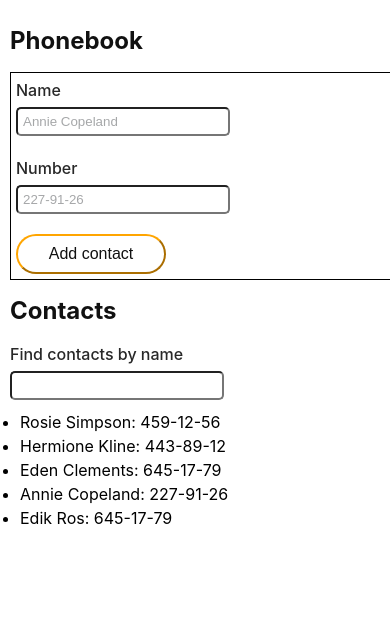
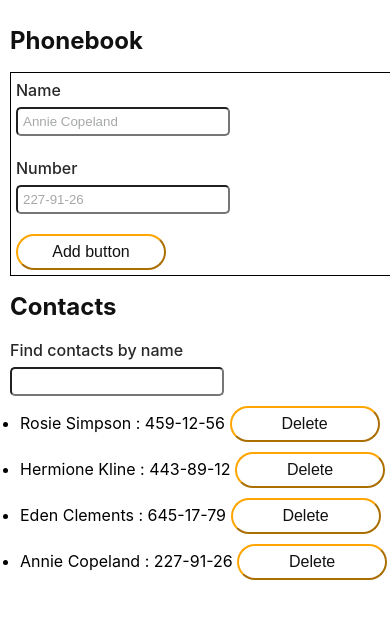
Before and after one commit to Illia-Shatokhin/goit-react-hw-02-phonebook, a React (Create React App) app: page / in a window 390 px wide. Shown: the top 618 px of the page. Built offline with nearby package versions, Linux system fonts and the light colour scheme.

Commit message:
finished phonebook app

```diff
--- a/src/components/App.jsx
+++ b/src/components/App.jsx
@@ -13,7 +13,6 @@ export class App extends Component {
       { id: 'id-2', name: 'Hermione Kline', number: '443-89-12' },
       { id: 'id-3', name: 'Eden Clements', number: '645-17-79' },
       { id: 'id-4', name: 'Annie Copeland', number: '227-91-26' },
-      { id: 'id-5', name: 'Edik Ros', number: '645-17-79' },
     ],
     filter: '',
   };
@@ -55,6 +54,8 @@ export class App extends Component {
               ? [{ name: 'No contacts', number: '', id: '0' }]
               : this.filteredArrOfContacts
           }
+          contacts={this.state.contacts}
+          setAppState={this.setAppState}
         />
       </div>
     );
--- /dev/null
+++ b/src/components/button/Button.jsx
@@ -0,0 +1,15 @@
+import css from './Button.module.css';
+import PropTypes from 'prop-types';
+
+export const Button = ({ type, text, id, onClick }) => (
+  <button className={css.addButton} type={type} onClick={onClick} id={id}>
+    {text}
+  </button>
+);
+
+Button.propTypes = {
+  type: PropTypes.string,
+  text: PropTypes.string,
+  id: PropTypes.string,
+  onClick: PropTypes.func,
+};
--- /dev/null
+++ b/src/components/button/Button.module.css
@@ -0,0 +1,20 @@
+.addButton {
+  padding: 10px;
+  width: 150px;
+  border-radius: 74px;
+  border-color: orange;
+  background-color: transparent;
+  color: #111;
+  text-align: center;
+  font-size: 16px;
+  font-weight: 500;
+  line-height: 12px;
+  cursor: pointer;
+}
+
+.addButton:hover,
+.addButton:focus {
+  border-color: #111;
+  background-color: #111;
+  color: orange;
+}
--- a/src/components/contact-list-item/ContactListItem.module.css
+++ b/src/components/contact-list-item/ContactListItem.module.css
@@ -0,0 +1,7 @@
+.listItem {
+  margin-bottom: 10px;
+}
+
+.listItem:last-child {
+  margin-bottom: 0;
+}
--- a/src/components/contact-list-item/ContactsListItem.jsx
+++ b/src/components/contact-list-item/ContactsListItem.jsx
@@ -1,9 +1,15 @@
 import css from './ContactListItem.module.css';
+import PropTypes from 'prop-types';
 
-export const ContactListItem = ({ option }) => {
+export const ContactListItem = ({ option, children }) => {
   return (
     <li className={css.listItem}>
-      {option.name}: {option.number}
+      {option.name} : {option.number} {children}
     </li>
   );
 };
+
+ContactListItem.propTypes = {
+  option: PropTypes.object,
+  children: PropTypes.element,
+};
--- a/src/components/contacts-list/ContactsList.jsx
+++ b/src/components/contacts-list/ContactsList.jsx
@@ -1,12 +1,36 @@
 import { ContactListItem } from 'components/contact-list-item/ContactsListItem';
 import css from './ContactsList.module.css';
+import { Button } from 'components/button/Button';
+import { deleteContactById } from 'components/deleteContactById';
+import PropTypes from 'prop-types';
 
-export const ContactsList = ({ options }) => {
+export const ContactsList = ({ options, contacts, setAppState }) => {
   return (
     <ul className={css.list}>
       {options.map(option => (
-        <ContactListItem key={option.id} option={option} />
+        <ContactListItem key={option.id} option={option}>
+          {option.name !== 'No contacts' && (
+            <Button
+              type="button"
+              text="Delete"
+              id={option.id}
+              onClick={e => {
+                deleteContactById(
+                  e.target.getAttribute('id'),
+                  contacts,
+                  setAppState
+                );
+              }}
+            />
+          )}
+        </ContactListItem>
       ))}
     </ul>
   );
 };
+
+ContactsList.propTypes = {
+  options: PropTypes.array,
+  contacts: PropTypes.array,
+  setAppState: PropTypes.func,
+};
--- /dev/null
+++ b/src/components/deleteContactById.js
@@ -0,0 +1,6 @@
+export function deleteContactById(id, contacts, setAppState) {
+  const filteredArr = contacts.filter(contact => {
+    return contact.id !== id;
+  });
+  setAppState({ contacts: filteredArr, filter: '' });
+}
--- a/src/components/phonebook-form/PhonebookForm.jsx
+++ b/src/components/phonebook-form/PhonebookForm.jsx
@@ -2,6 +2,8 @@ import { Component } from 'react';
 import css from './PhonebookForm.module.css';
 import { LabelInput } from 'components/label-input/LabelInput';
 import { nanoid } from 'nanoid';
+import PropTypes from 'prop-types';
+import { Button } from 'components/button/Button';
 
 export class PhonebookForm extends Component {
   static defaultProps = {
@@ -18,11 +20,14 @@ export class PhonebookForm extends Component {
     const newContact = [
       { name: this.state.name, number: this.state.number, id: nanoid() },
     ];
-
-    const newArrOfContacts = [...this.props.contacts, ...newContact];
-    this.props.setAppState({
-      contacts: newArrOfContacts,
-    });
+    if (this.props.contacts.some(contact => this.state.name === contact.name)) {
+      alert(`${this.state.name} is already in contacts`);
+    } else {
+      const newArrOfContacts = [...this.props.contacts, ...newContact];
+      this.props.setAppState({
+        contacts: newArrOfContacts,
+      });
+    }
     this.setState({
       name: '',
       number: '',
@@ -56,10 +61,13 @@ export class PhonebookForm extends Component {
           title="Phone number must be digits and can contain spaces, dashes, parentheses and can start with +"
           labelName="Number"
         />
-        <button className={css.addButton} type="submit">
-          Add contact
-        </button>
+        <Button type="sumbit" text="Add button" />
       </form>
     );
   }
 }
+
+PhonebookForm.propTypes = {
+  contacts: PropTypes.array,
+  setAppState: PropTypes.func,
+};
--- a/src/components/phonebook-form/PhonebookForm.module.css
+++ b/src/components/phonebook-form/PhonebookForm.module.css
@@ -6,24 +6,3 @@
   gap: 20px;
   margin-bottom: 15px;
 }
-
-.addButton {
-  padding: 12px 24px;
-  width: 150px;
-  border-radius: 74px;
-  border-color: orange;
-  background-color: transparent;
-  color: #111;
-  text-align: center;
-  font-size: 16px;
-  font-weight: 500;
-  line-height: 12px;
-  cursor: pointer;
-}
-
-.addButton:hover,
-.addButton:focus {
-  border-color: #111;
-  background-color: #111;
-  color: orange;
-}
```
Also changed, not shown: src/components/label-input/LabelInput.jsx (+12 -0 lines).
